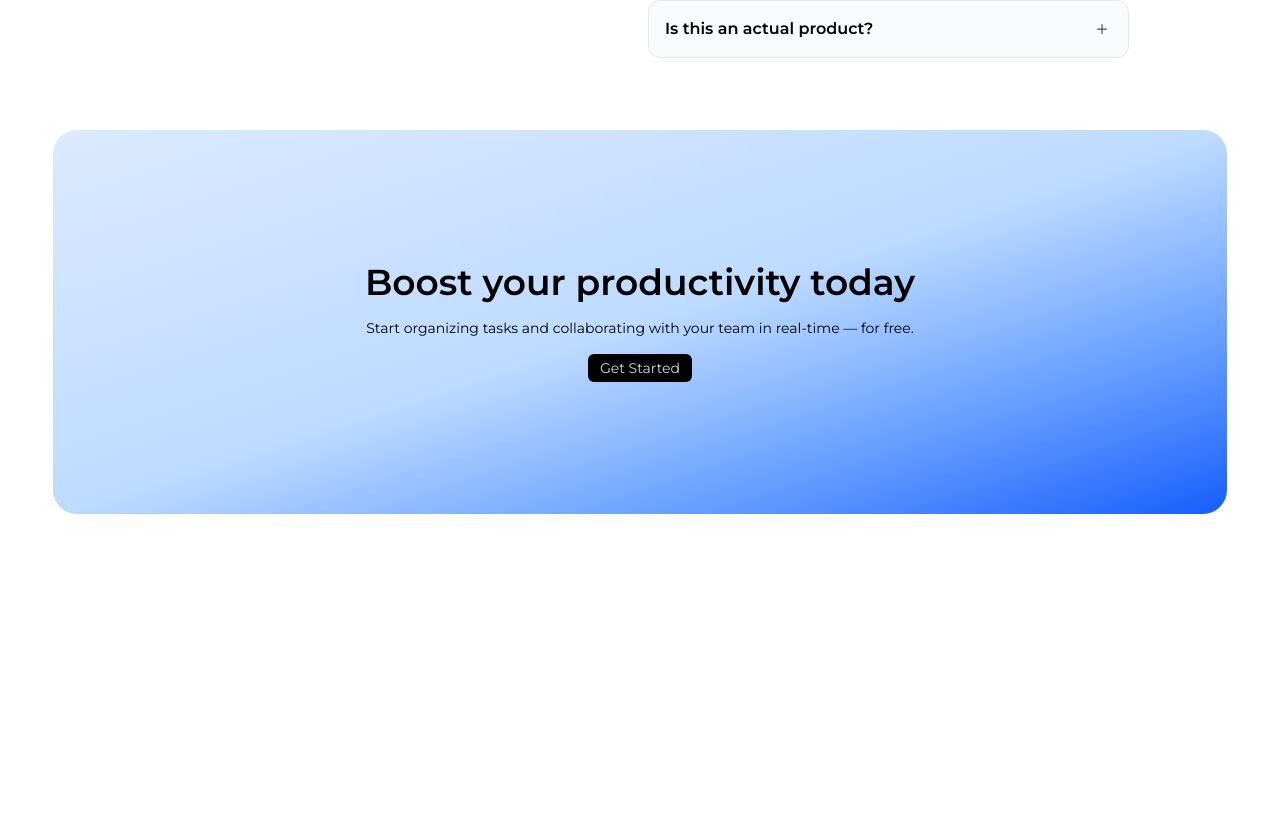
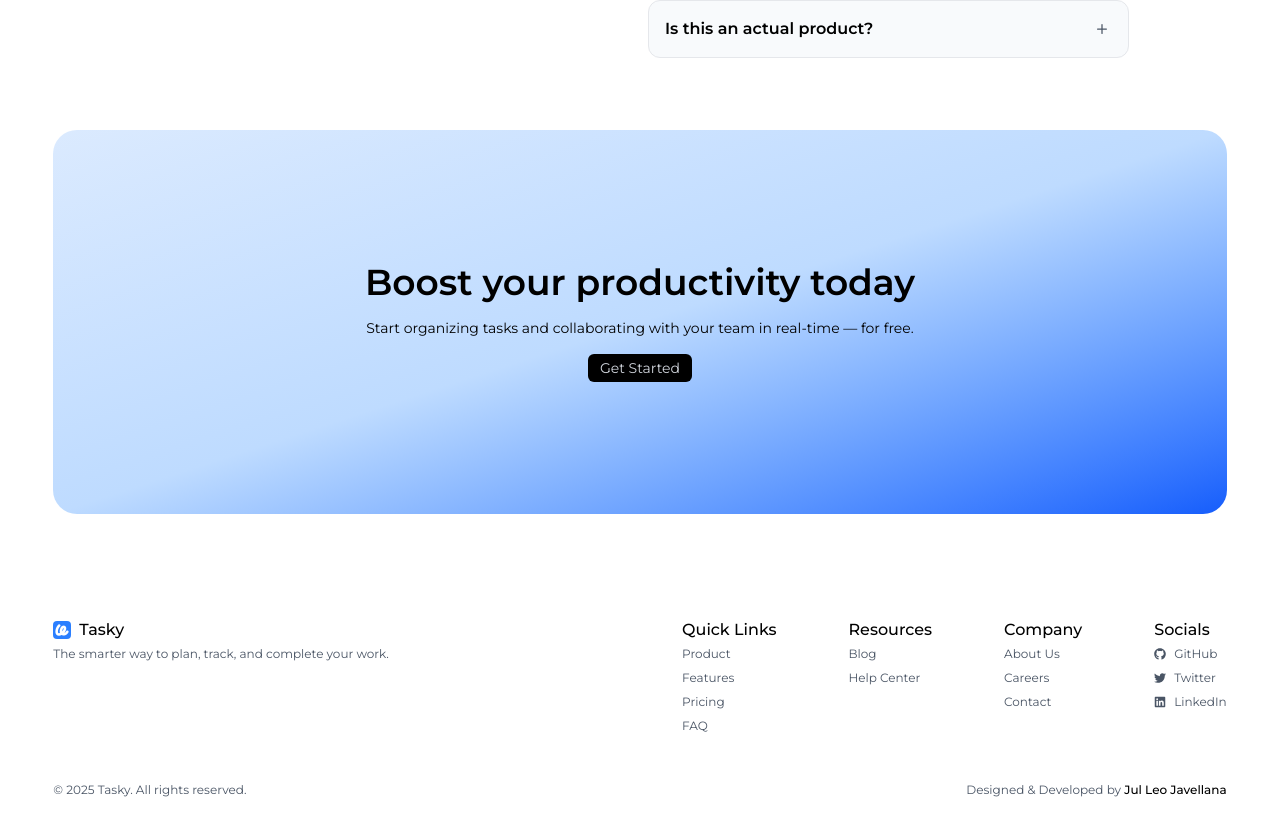
Before and after one commit to gen1chiro/tasky-v2, a React (Vite) app: page / in a window 1280 px wide. Shown: the part 2736-3558 px from the top of the page. Before the commit the page ends 3306 px from the top, so only its background shows below. Built offline with nearby package versions, Linux system fonts and the light colour scheme; no server answers.

Commit message:
feat: footer

```diff
--- /dev/null
+++ b/src/components/landing/Footer.tsx
@@ -0,0 +1,74 @@
+import {FaGithub} from "react-icons/fa"
+import {FaTwitter} from "react-icons/fa6"
+import {FaLinkedin} from "react-icons/fa6"
+import tasky from '../../assets/tasky.png'
+
+const Footer = () => {
+    return (
+        <footer className="w-full mb-6">
+            <div className="flex items-start justify-between w-11/12 max-w-7xl mx-auto py-8">
+                <div>
+                    <div className='flex items-center gap-2 mb-1'>
+                        <div className='flex items-center bg-blue-500 rounded p-[1px]'>
+                            <img src={tasky as string} alt="tasky" className='w-4 h-4'/>
+                        </div>
+                        <h1 className='font-medium'>Tasky</h1>
+                    </div>
+                    <p className='text-xs text-gray-600'>The smarter way to plan, track, and complete your work.</p>
+                </div>
+                <div className='flex items-start gap-18'>
+                    <div>
+                        <h2 className='font-medium pb-1'>Quick Links</h2>
+                        <ul className='text-xs text-gray-600 space-y-2'>
+                            <li>Product</li>
+                            <li>Features</li>
+                            <li>Pricing</li>
+                            <li>FAQ</li>
+                        </ul>
+                    </div>
+                    <div>
+                        <h2 className='font-medium pb-1'>Resources</h2>
+                        <ul className='text-xs text-gray-600 space-y-2'>
+                            <li>Blog</li>
+                            <li>Help Center</li>
+                        </ul>
+                    </div>
+                    <div>
+                        <h2 className='font-medium pb-1'>Company</h2>
+                        <ul className='text-xs text-gray-600 space-y-2'>
+                            <li>About Us</li>
+                            <li>Careers</li>
+                            <li>Contact</li>
+                        </ul>
+                    </div>
+                    <div>
+                        <h2 className='font-medium pb-1'>Socials</h2>
+                        <ul className='text-xs text-gray-600 space-y-2'>
+                            <li className='flex items-center gap-2'>
+                                <FaGithub className='text-gray-600 hover:text-gray-800 transition-colors duration-200'/>
+                                <span>GitHub</span>
+                            </li>
+                            <li className='flex items-center gap-2'>
+                                <FaTwitter
+                                    className='text-gray-600 hover:text-blue-500 transition-colors duration-200'/>
+                                <span>Twitter</span>
+                            </li>
+                            <li className='flex items-center gap-2'>
+                                <FaLinkedin
+                                    className='text-gray-600 hover:text-blue-700 transition-colors duration-200'/>
+                                <span>LinkedIn</span>
+                            </li>
+                        </ul>
+                    </div>
+                </div>
+            </div>
+            <div className='w-11/12 max-w-7xl mx-auto pt-4 text-xs text-gray-600 flex items-center justify-between'>
+                <p>&copy; {new Date().getFullYear()} Tasky. All rights reserved.</p>
+                <p>Designed & Developed by <a href='https://github.com/gen1chiro' target='_blank'
+                                              className='font-medium text-black'>Jul Leo Javellana</a></p>
+            </div>
+        </footer>
+    )
+}
+
+export default Footer
--- a/src/pages/BoardPage.tsx
+++ b/src/pages/BoardPage.tsx
@@ -1,5 +1,5 @@
 import {useLoaderData, useParams, Await} from "react-router-dom"
-import {ReactNode, Suspense} from "react"
+import {type ReactNode, Suspense} from "react"
 import Board from "../components/app/Board.tsx"
 import BoardHeader from "../components/app/BoardHeader.tsx"
 
--- a/src/pages/Landing.tsx
+++ b/src/pages/Landing.tsx
@@ -4,6 +4,7 @@ import Features from "../components/landing/Features.tsx"
 import Pricing from "../components/landing/Pricing.tsx"
 import FaqSection from "../components/landing/Faq.tsx"
 import CtaBanner from "../components/landing/CtaBanner.tsx"
+import Footer from "../components/landing/Footer.tsx"
 
 const Landing = () => {
 
@@ -15,7 +16,7 @@ const Landing = () => {
             <Pricing/>
             <FaqSection/>
             <CtaBanner/>
-            {/*<img src="../../public/test.png"/>*/}
+            <Footer/>
         </div>
     )
 }
```
